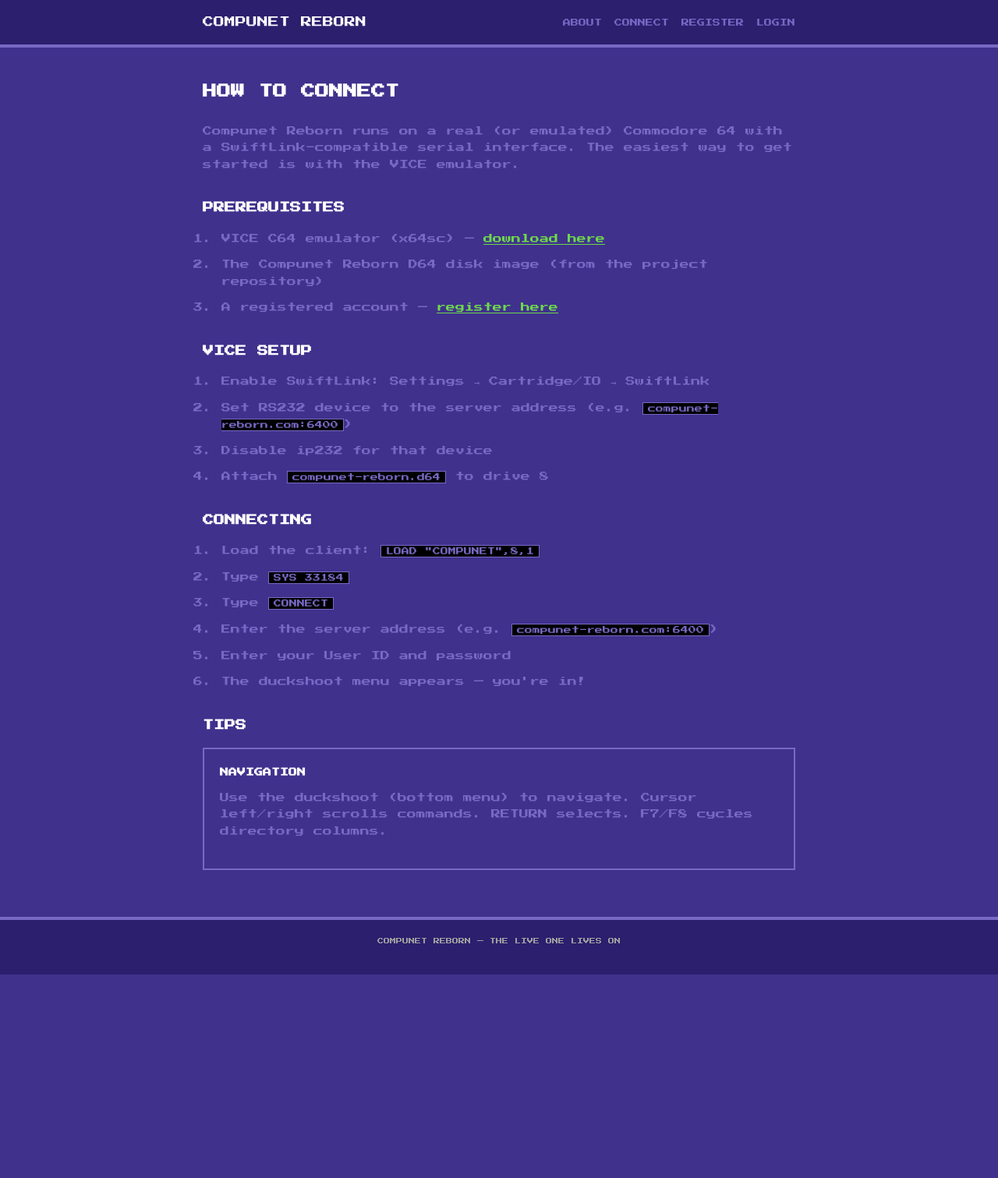
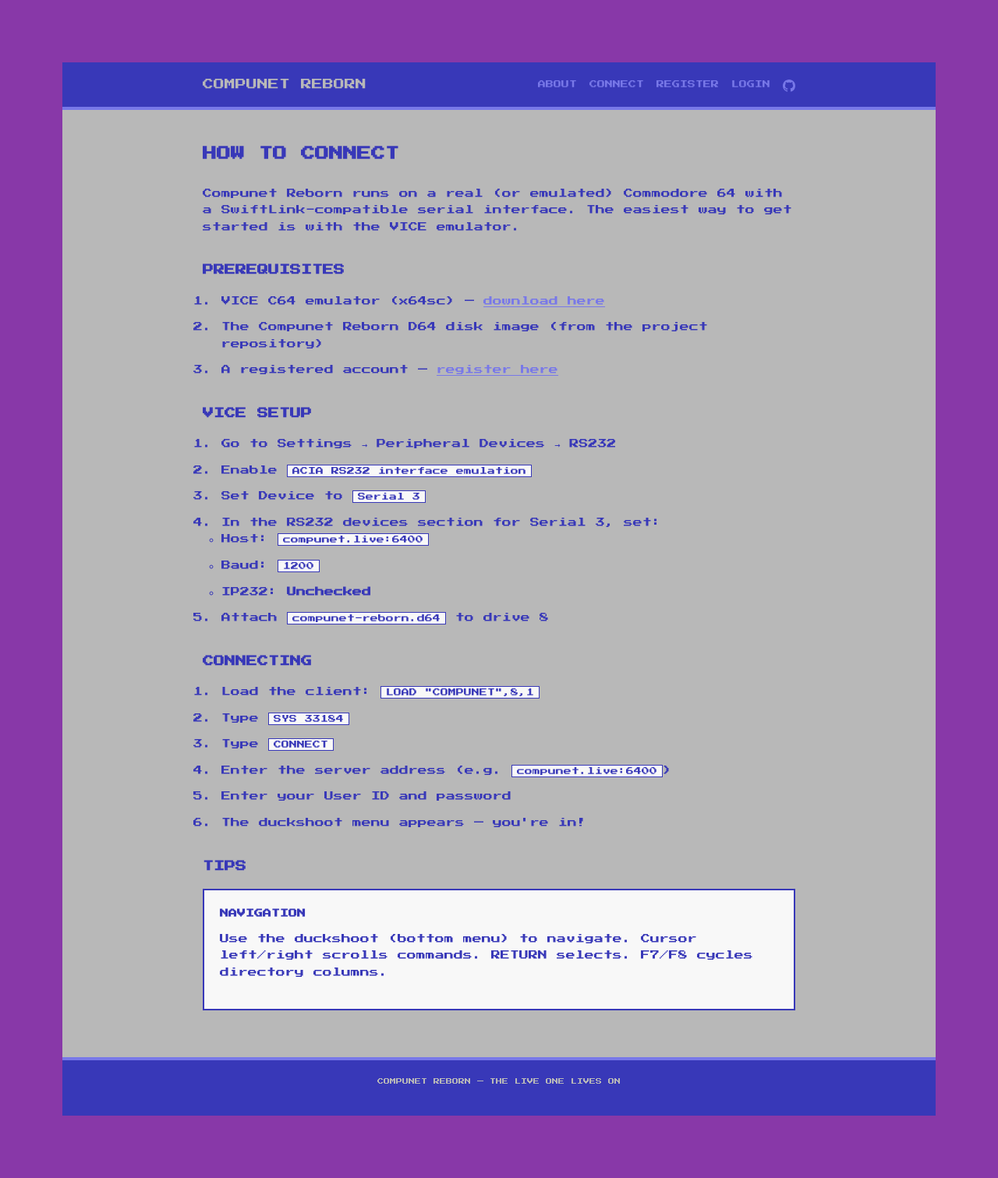
Before and after one commit to tgreaves/compunet-reborn, a Flask app: page /connect in a window 1280 px wide. Shown: the whole page at 78% size. Before the commit the page ends 1250 px from the top, so only its background shows below. Run offline with Flask 3, Linux system fonts and the light colour scheme.

Commit message:
Website improvements, upload slot guard, deployment prep
- Colour scheme: C64-accurate (light grey bg, blue text, purple border)
- Registration: require password confirmation
- Connect page: accurate VICE RS232 setup instructions
- Nav: GitHub icon link, hover colour fix
- Domain: updated references to compunet.live
- Upload safety: re-check slot count at completion time (prevents race)
- Docker: website exposed on port 6464
- .env.example: updated with all required variables
- TODO: deployment notes (Cloudflare + DigitalOcean)

```diff
--- a/docker-compose.yml
+++ b/docker-compose.yml
@@ -16,7 +16,7 @@ services:
   website:
     build: ./website
     ports:
-      - "5000:5000"
+      - "6464:6464"
     env_file:
       - .env
     environment:
--- a/server/compunet_server.py
+++ b/server/compunet_server.py
@@ -1229,6 +1229,11 @@ class CompunetSession:
         if not self._can_upload_here():
             log.info('UPLOAD DISCARDED: user=%s cannot upload to page owned by %s',
                      self.user_id, self.current_page.author)
+            return
+
+        if len(self.current_page.children) >= 11:
+            log.info('UPLOAD DISCARDED: user=%s directory full (%d entries)',
+                     self.user_id, len(self.current_page.children))
             return
 
         all_pages = list(self.directory.pages.keys())
--- a/website/app.py
+++ b/website/app.py
@@ -68,7 +68,7 @@ def _send_email(to, subject, body_text):
             'Content-Type': 'application/json',
         },
         json={
-            'From': 'noreply@compunet-reborn.com',
+            'From': 'noreply@compunet.live',
             'To': to,
             'Subject': subject,
             'TextBody': body_text,
@@ -114,6 +114,7 @@ def register():
 
     user_id = request.form.get('user_id', '').upper().strip()
     password = request.form.get('password', '').upper().strip()
+    confirm_password = request.form.get('confirm_password', '').upper().strip()
     email = request.form.get('email', '').strip()
     name = request.form.get('name', '').strip()
 
@@ -122,6 +123,8 @@ def register():
         errors.append('User ID must be 1-8 characters, A-Z and 0-9 only.')
     if not PASSWORD_RE.match(password):
         errors.append('Password must be 1-6 characters, A-Z and 0-9 only.')
+    if password != confirm_password:
+        errors.append('Passwords do not match.')
     if not email or '@' not in email:
         errors.append('A valid email address is required.')
     if not name:
@@ -304,4 +307,4 @@ def reset_password(token):
 # ============================================================
 
 if __name__ == '__main__':
-    app.run(host='0.0.0.0', port=5000, debug=True)
+    app.run(host='0.0.0.0', port=6464, debug=True)
--- a/website/static/style.css
+++ b/website/static/style.css
@@ -1,14 +1,16 @@
 @import url('https://fonts.googleapis.com/css2?family=Press+Start+2P&display=swap');
 
 :root {
-    --c64-blue: #40318d;
-    --c64-light-blue: #7869c4;
-    --c64-dark-blue: #2b1f6e;
-    --c64-white: #ffffff;
-    --c64-green: #6cd94b;
-    --c64-red: #9f4e44;
+    --c64-blue: #3838b8;
+    --c64-light-blue: #7878e8;
+    --c64-purple: #8838a8;
+    --c64-light-grey: #b8b8b8;
+    --c64-med-grey: #787878;
+    --c64-dark-grey: #585858;
+    --c64-white: #f8f8f8;
+    --c64-green: #58b858;
+    --c64-red: #a83838;
     --c64-black: #000000;
-    --c64-grey: #9f9f9f;
     --font-pixel: 'Press Start 2P', monospace;
 }
 
@@ -19,19 +21,20 @@
 }
 
 body {
-    background-color: var(--c64-blue);
-    color: var(--c64-light-blue);
+    background-color: var(--c64-light-grey);
+    color: var(--c64-blue);
     font-family: var(--font-pixel);
     font-size: 12px;
     line-height: 1.8;
     min-height: 100vh;
     display: flex;
     flex-direction: column;
+    border: 80px solid var(--c64-purple);
 }
 
 /* Navigation */
 .nav {
-    background-color: var(--c64-dark-blue);
+    background-color: var(--c64-blue);
     border-bottom: 4px solid var(--c64-light-blue);
     padding: 16px 0;
 }
@@ -48,9 +51,13 @@ body {
 }
 
 .nav-brand {
-    color: var(--c64-white);
+    color: var(--c64-light-grey);
     text-decoration: none;
     font-size: 14px;
+}
+
+.nav-brand:hover {
+    color: var(--c64-white);
 }
 
 .nav-links {
@@ -80,14 +87,14 @@ body {
 
 /* Typography */
 h1 {
-    color: var(--c64-white);
+    color: var(--c64-blue);
     font-size: 18px;
     margin-bottom: 24px;
     text-transform: uppercase;
 }
 
 h2 {
-    color: var(--c64-white);
+    color: var(--c64-blue);
     font-size: 14px;
     margin-bottom: 16px;
     margin-top: 32px;
@@ -99,11 +106,12 @@ p {
 }
 
 a {
-    color: var(--c64-green);
+    color: var(--c64-light-blue);
 }
 
 a:hover {
-    color: var(--c64-white);
+    color: var(--c64-blue);
+    text-decoration: underline;
 }
 
 /* Flash messages */
@@ -211,9 +221,9 @@ button:hover, .btn:hover {
 code, pre {
     font-family: var(--font-pixel);
     font-size: 10px;
-    background-color: var(--c64-black);
+    background-color: var(--c64-white);
     padding: 2px 6px;
-    border: 1px solid var(--c64-light-blue);
+    border: 1px solid var(--c64-blue);
 }
 
 pre {
@@ -224,41 +234,43 @@ pre {
 
 /* Footer */
 .footer {
-    background-color: var(--c64-dark-blue);
+    background-color: var(--c64-blue);
     border-top: 4px solid var(--c64-light-blue);
     padding: 20px;
     text-align: center;
     font-size: 8px;
-    color: var(--c64-grey);
+    color: var(--c64-light-grey);
 }
 
 /* Hero section */
 .hero {
     text-align: center;
-    padding: 40px 0;
-    border: 4px double var(--c64-light-blue);
+    padding: 20px 0;
+    border: 2px solid var(--c64-blue);
     margin-bottom: 32px;
 }
 
 .hero h1 {
     font-size: 24px;
     margin-bottom: 16px;
+    color: var(--c64-red);
 }
 
 .hero p {
     font-size: 10px;
-    color: var(--c64-grey);
+    color: var(--c64-dark-grey);
 }
 
 /* Info boxes */
 .info-box {
-    border: 2px solid var(--c64-light-blue);
+    border: 2px solid var(--c64-blue);
     padding: 20px;
     margin-bottom: 20px;
+    background-color: var(--c64-white);
 }
 
 .info-box h3 {
-    color: var(--c64-white);
+    color: var(--c64-blue);
     font-size: 11px;
     margin-bottom: 12px;
 }
--- a/website/templates/base.html
+++ b/website/templates/base.html
@@ -20,6 +20,11 @@
                     <a href="{{ url_for('register') }}">REGISTER</a>
                     <a href="{{ url_for('login') }}">LOGIN</a>
                 {% endif %}
+                <a href="https://github.com/tgreaves/compunet-reborn" title="GitHub">
+                    <svg height="16" width="16" viewBox="0 0 16 16" fill="currentColor" style="vertical-align: middle;">
+                        <path d="M8 0C3.58 0 0 3.58 0 8c0 3.54 2.29 6.53 5.47 7.59.4.07.55-.17.55-.38 0-.19-.01-.82-.01-1.49-2.01.37-2.53-.49-2.69-.94-.09-.23-.48-.94-.82-1.13-.28-.15-.68-.52-.01-.53.63-.01 1.08.58 1.23.82.72 1.21 1.87.87 2.33.66.07-.52.28-.87.51-1.07-1.78-.2-3.64-.89-3.64-3.95 0-.87.31-1.59.82-2.15-.08-.2-.36-1.02.08-2.12 0 0 .67-.21 2.2.82.64-.18 1.32-.27 2-.27.68 0 1.36.09 2 .27 1.53-1.04 2.2-.82 2.2-.82.44 1.1.16 1.92.08 2.12.51.56.82 1.27.82 2.15 0 3.07-1.87 3.75-3.65 3.95.29.25.54.73.54 1.48 0 1.07-.01 1.93-.01 2.2 0 .21.15.46.55.38A8.013 8.013 0 0016 8c0-4.42-3.58-8-8-8z"/>
+                    </svg>
+                </a>
             </div>
         </div>
     </nav>
--- a/website/templates/connect.html
+++ b/website/templates/connect.html
@@ -14,9 +14,16 @@
 
 <h2>VICE SETUP</h2>
 <ol>
-    <li>Enable SwiftLink: Settings &rarr; Cartridge/IO &rarr; SwiftLink</li>
-    <li>Set RS232 device to the server address (e.g. <code>compunet-reborn.com:6400</code>)</li>
-    <li>Disable ip232 for that device</li>
+    <li>Go to Settings &rarr; Peripheral Devices &rarr; RS232</li>
+    <li>Enable <code>ACIA RS232 interface emulation</code></li>
+    <li>Set Device to <code>Serial 3</code></li>
+    <li>In the RS232 devices section for Serial 3, set:
+        <ul>
+            <li>Host: <code>compunet.live:6400</code></li>
+            <li>Baud: <code>1200</code></li>
+            <li>IP232: <strong>Unchecked</strong></li>
+        </ul>
+    </li>
     <li>Attach <code>compunet-reborn.d64</code> to drive 8</li>
 </ol>
 
@@ -25,7 +32,7 @@
     <li>Load the client: <code>LOAD "COMPUNET",8,1</code></li>
     <li>Type <code>SYS 33184</code></li>
     <li>Type <code>CONNECT</code></li>
-    <li>Enter the server address (e.g. <code>compunet-reborn.com:6400</code>)</li>
+    <li>Enter the server address (e.g. <code>compunet.live:6400</code>)</li>
     <li>Enter your User ID and password</li>
     <li>The duckshoot menu appears &mdash; you're in!</li>
 </ol>
--- a/website/templates/register.html
+++ b/website/templates/register.html
@@ -27,6 +27,11 @@
     </div>
 
     <div class="form-group">
+        <label for="confirm_password">CONFIRM PASSWORD</label>
+        <input type="password" id="confirm_password" name="confirm_password" maxlength="6" required>
+    </div>
+
+    <div class="form-group">
         <label for="email">EMAIL ADDRESS</label>
         <input type="email" id="email" name="email" value="{{ email|default('') }}" required>
         <p class="hint">Used for verification and password resets only.</p>
```
Also changed, not shown: other parts of website/static/style.css (+13 -11 lines), TODO.md (+1 -0 lines), 1 other file.
